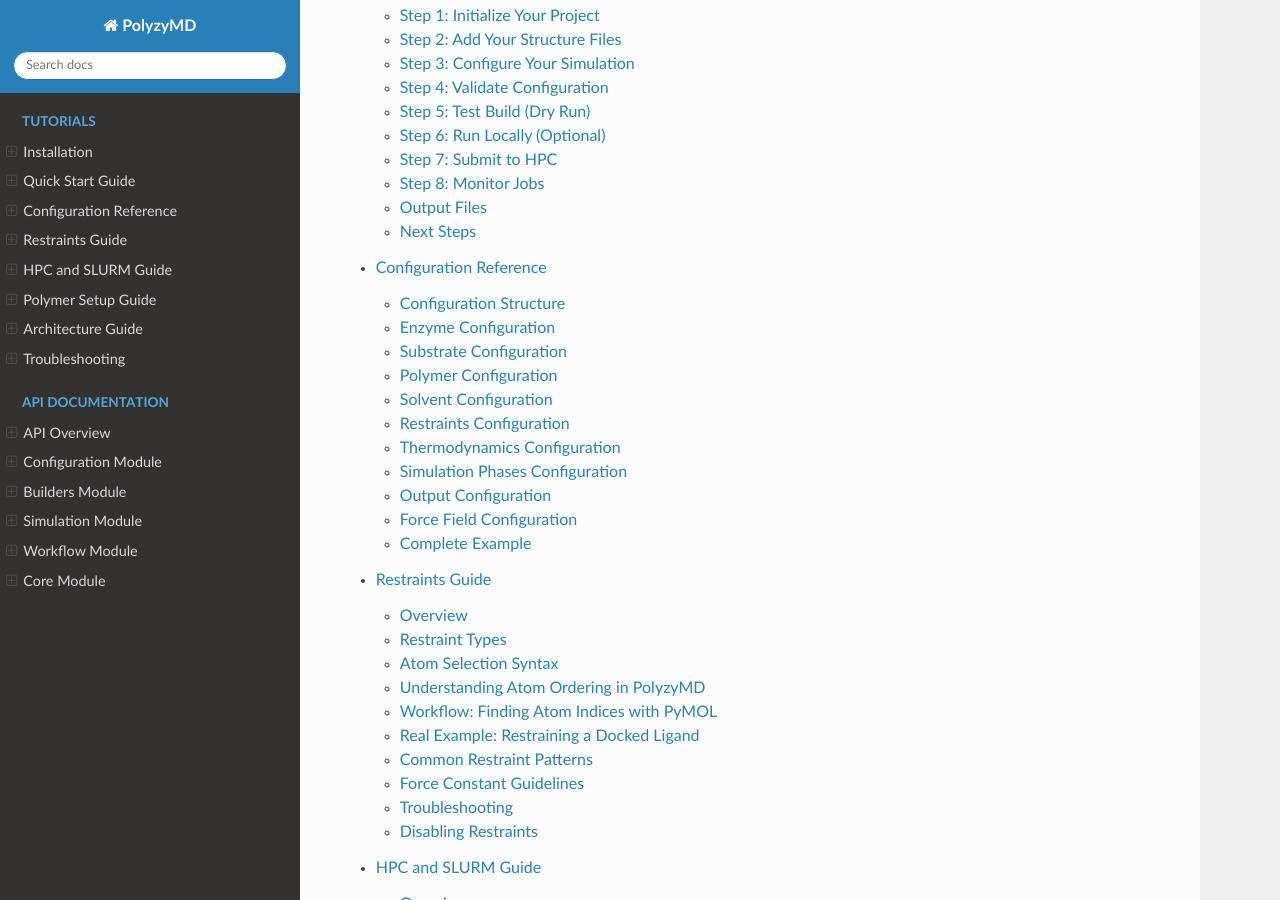
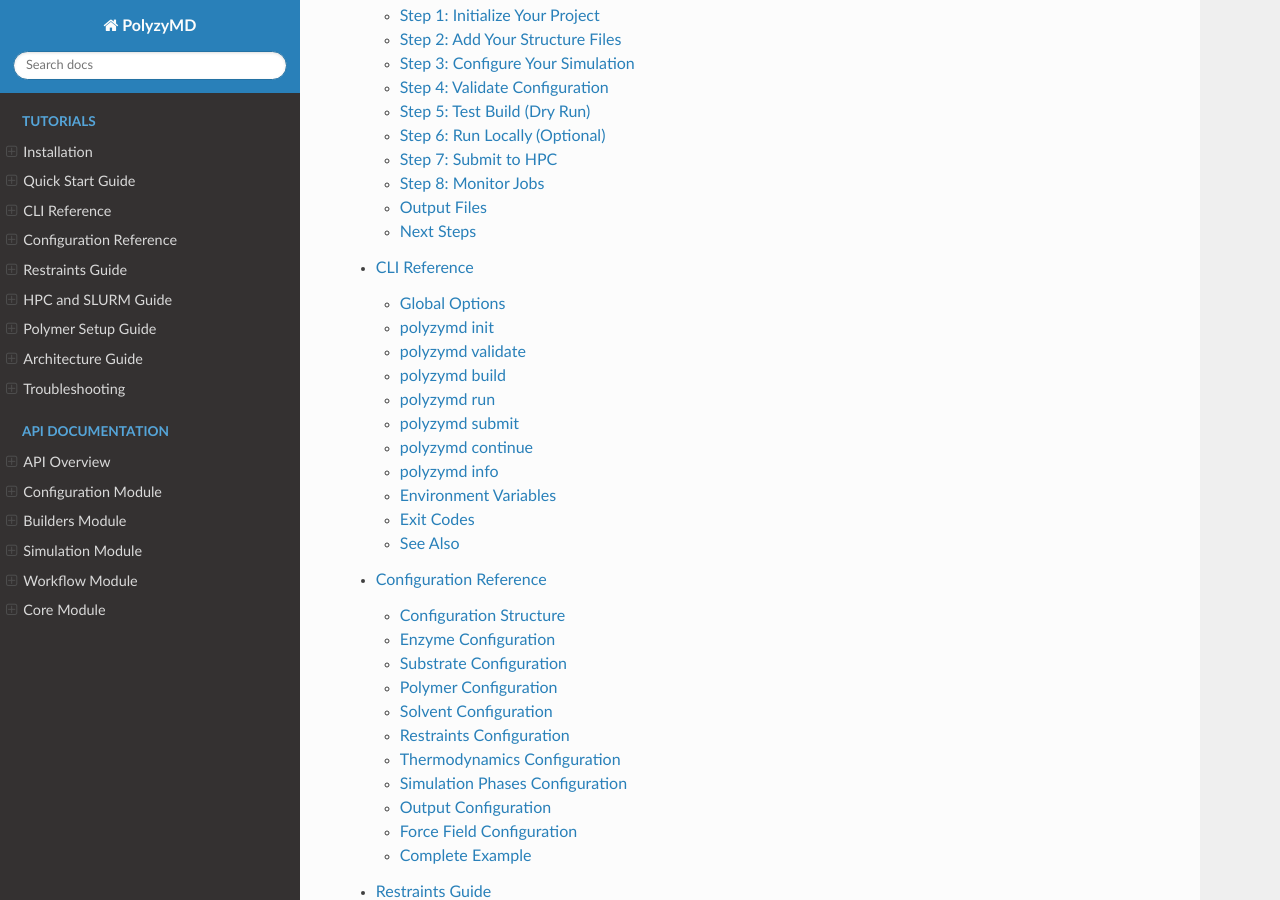
Before and after one commit to joelaforet/polyzymd, a Sphinx documentation site: the page built from docs/source/index.rst, in a window 1280 px wide and 900 px high, scrolled down 1506 px. Built offline with Sphinx 7.4.7 and the Read the Docs theme 3.1.0, drawn with Linux system fonts in a browser that asks for light colours; some of the changed lines change nothing that is shown.

Commit message:
Add CLI reference documentation
Create comprehensive CLI reference (cli_reference.md) covering all commands:
- polyzymd init: Project scaffolding with template files
- polyzymd validate: Configuration validation
- polyzymd build: System building without simulation
- polyzymd run: Local simulation execution
- polyzymd submit: SLURM daisy-chain job submission
- polyzymd continue: Checkpoint-based continuation
- polyzymd info: Installation and dependency info

Each command documented with:
- All options and flags with descriptions
- Usage examples
- Expected output and behavior

Also updated:
- architecture.md: Added init and info to CLI command table
- index.rst: Added cli_reference to documentation navigation

````diff
--- a/docs/source/index.rst
+++ b/docs/source/index.rst
@@ -62,6 +62,7 @@
 
    tutorials/installation
    tutorials/quickstart
+   tutorials/cli_reference
    tutorials/configuration
    tutorials/restraints
    tutorials/hpc_slurm
--- a/docs/source/tutorials/architecture.md
+++ b/docs/source/tutorials/architecture.md
@@ -77,11 +77,13 @@
 
 | Command | Function | Primary Module Used |
 |---------|----------|---------------------|
+| `polyzymd init` | Initialize new project directory | Template files |
 | `polyzymd build` | Build system without running | `SystemBuilder` |
 | `polyzymd run` | Build and run initial simulation | `SystemBuilder` + `SimulationRunner` |
 | `polyzymd continue` | Continue from checkpoint | `ContinuationManager` |
 | `polyzymd submit` | Submit daisy-chain to SLURM | `DaisyChainSubmitter` |
 | `polyzymd validate` | Validate config file | `SimulationConfig` |
+| `polyzymd info` | Show installation info | Version + dependencies |
 
 **Where to modify:**
 - Add new CLI commands: `cli/main.py`
--- /dev/null
+++ b/docs/source/tutorials/cli_reference.md
@@ -0,0 +1,375 @@
+# CLI Reference
+
+Complete reference for all PolyzyMD command-line interface commands.
+
+## Global Options
+
+All commands support these global options:
+
+```bash
+polyzymd --version        # Show version
+polyzymd --help           # Show help
+polyzymd -v <command>     # Verbose output (debug logging)
+```
+
+---
+
+## polyzymd init
+
+Initialize a new PolyzyMD project directory with template files.
+
+```bash
+polyzymd init --name <project_name>
+polyzymd init -n <project_name>
+```
+
+### Options
+
+| Option | Short | Required | Description |
+|--------|-------|----------|-------------|
+| `--name` | `-n` | Yes | Name of the project directory to create |
+
+### What It Creates
+
+```
+<project_name>/
+├── config.yaml              <- Template configuration (edit this)
+├── structures/              <- Add your PDB/SDF files here
+│   ├── place_protein_here.placeholder.txt
+│   └── place_ligand_here.placeholder.txt
+├── job_scripts/             <- Generated SLURM scripts go here
+└── slurm_logs/              <- SLURM output logs go here
+```
+
+### Example
+
+```bash
+# Create a new project
+polyzymd init --name lipase_dmso_study
+cd lipase_dmso_study
+
+# Add your structure files
+cp ~/structures/LipA.pdb structures/enzyme.pdb
+cp ~/docking/substrate.sdf structures/substrate.sdf
+
+# Remove placeholder files
+rm structures/*.placeholder.txt
+
+# Edit the configuration
+nano config.yaml
+
+# Validate
+polyzymd validate -c config.yaml
+```
+
+### Notes
+
+- The command will fail if the directory already exists
+- The template `config.yaml` has all sections commented out with example values
+- Uncomment and modify only the sections you need
+
+---
+
+## polyzymd validate
+
+Validate a configuration file without building or running.
+
+```bash
+polyzymd validate --config <path>
+polyzymd validate -c <path>
+```
+
+### Options
+
+| Option | Short | Required | Description |
+|--------|-------|----------|-------------|
+| `--config` | `-c` | Yes | Path to YAML configuration file |
+
+### What It Checks
+
+- YAML syntax validity
+- Required fields are present
+- Referenced files (PDB, SDF) exist
+- Monomer probabilities sum to 1.0
+- Valid enum values (water model, ensemble, etc.)
+- Co-solvent specification (volume_fraction XOR concentration)
+
+### Example
+
+```bash
+polyzymd validate -c config.yaml
+```
+
+**Output (success):**
+```
+Validating configuration: config.yaml
+Configuration is valid!
+
+Summary:
+  Name: LipA_polymer_simulation
+  Enzyme: LipA
+  Substrate: ResorufinButyrate
+  Polymers: SBMA-EGPMA
+    Count: 2
+    Length: 5
+    Monomer A: 98.0%
+    Monomer B: 2.0%
+  Temperature: 300.0 K
+  Pressure: 1.0 atm
+
+Simulation phases:
+  Equilibration: 1.0 ns (NVT)
+  Production: 100.0 ns (NPT)
+  Segments: 10
+```
+
+---
+
+## polyzymd build
+
+Build the simulation system (parameterize, solvate) without running.
+
+```bash
+polyzymd build --config <path> [options]
+polyzymd build -c <path> -r <replicate>
+```
+
+### Options
+
+| Option | Short | Required | Default | Description |
+|--------|-------|----------|---------|-------------|
+| `--config` | `-c` | Yes | - | Path to YAML configuration file |
+| `--replicate` | `-r` | No | 1 | Replicate number (affects polymer random seed) |
+| `--scratch-dir` | - | No | from config | Override scratch directory |
+| `--projects-dir` | - | No | from config | Override projects directory |
+| `--output-dir` | `-o` | No | from config | Alias for --scratch-dir |
+| `--dry-run` | - | No | false | Validate only, don't build |
+
+### Example
+
+```bash
+# Build replicate 1
+polyzymd build -c config.yaml -r 1
+
+# Build with custom output directory
+polyzymd build -c config.yaml -r 1 --scratch-dir ./test_output
+
+# Dry run to check configuration
+polyzymd build -c config.yaml --dry-run
+```
+
+### Output Files
+
+The build command creates:
+- `solvated_system.pdb` - Complete system with water and ions
+- `system.xml` - OpenMM serialized system
+- `topology.json` - Topology information
+- `build.log` - Build process log
+
+---
+
+## polyzymd run
+
+Build and run a complete simulation (equilibration + first production segment).
+
+```bash
+polyzymd run --config <path> [options]
+polyzymd run -c <path> -r <replicate>
+```
+
+### Options
+
+| Option | Short | Required | Default | Description |
+|--------|-------|----------|---------|-------------|
+| `--config` | `-c` | Yes | - | Path to YAML configuration file |
+| `--replicate` | `-r` | No | 1 | Replicate number |
+| `--scratch-dir` | - | No | from config | Override scratch directory |
+| `--projects-dir` | - | No | from config | Override projects directory |
+| `--segment-time` | - | No | auto | Override production time per segment (ns) |
+| `--segment-frames` | - | No | auto | Override frames per segment |
+| `--skip-build` | - | No | false | Skip building (use existing system) |
+
+### Example
+
+```bash
+# Run locally (useful for testing)
+polyzymd run -c config.yaml -r 1
+
+# Run with shorter segment for testing
+polyzymd run -c config.yaml -r 1 --segment-time 0.1 --segment-frames 10
+```
+
+### Workflow
+
+1. Load and validate configuration
+2. Build system (enzyme + substrate + polymers + solvent)
+3. Apply restraints (if configured)
+4. Run energy minimization
+5. Run equilibration (NVT)
+6. Run first production segment (NPT)
+
+---
+
+## polyzymd submit
+
+Submit daisy-chain jobs to SLURM for HPC execution.
+
+```bash
+polyzymd submit --config <path> --replicates <range> [options]
+polyzymd submit -c <path> -r 1-5 --preset aa100
+```
+
+### Options
+
+| Option | Short | Required | Default | Description |
+|--------|-------|----------|---------|-------------|
+| `--config` | `-c` | Yes | - | Path to YAML configuration file |
+| `--replicates` | `-r` | No | "1" | Replicate range (e.g., "1-5", "1,3,5") |
+| `--preset` | - | No | aa100 | SLURM partition preset |
+| `--email` | - | No | "" | Email for job notifications |
+| `--scratch-dir` | - | No | from config | Override scratch directory |
+| `--projects-dir` | - | No | from config | Override projects directory |
+| `--output-dir` | - | No | auto | Directory for job scripts |
+| `--time-limit` | - | No | from preset | Override SLURM time limit (HH:MM:SS) |
+| `--dry-run` | - | No | false | Generate scripts without submitting |
+
+### SLURM Presets
+
+| Preset | Partition | Time Limit | Description |
+|--------|-----------|------------|-------------|
+| `aa100` | aa100 | 24:00:00 | NVIDIA A100 GPUs |
+| `al40` | al40 | 24:00:00 | NVIDIA L40 GPUs |
+| `blanca-shirts` | blanca-shirts | 7-00:00:00 | Shirts lab partition |
+| `testing` | atesting | 01:00:00 | Quick tests |
+
+### Example
+
+```bash
+# Dry run first to check scripts
+polyzymd submit -c config.yaml -r 1-5 --preset aa100 --dry-run
+
+# Submit for real with email notifications
+polyzymd submit -c config.yaml -r 1-5 --preset aa100 --email you@university.edu
+
+# Quick test with short time limit
+polyzymd submit -c config.yaml -r 1 --preset testing --time-limit 0:05:00
+
+# Custom directories for HPC
+polyzymd submit -c config.yaml -r 1-3 --preset aa100 \
+    --scratch-dir /scratch/alpine/$USER/sims \
+    --projects-dir /projects/$USER/polyzymd
+```
+
+### Daisy-Chain Jobs
+
+The submit command creates a chain of dependent SLURM jobs:
+
+```
+Job 1 (initial)  →  Job 2 (continue)  →  Job 3 (continue)  →  ...
+   build + eq          segment 1           segment 2
+   + segment 0
+```
+
+Each job only starts after the previous one completes successfully.
+
+---
+
+## polyzymd continue
+
+Continue a simulation from a previous segment checkpoint.
+
+```bash
+polyzymd continue --working-dir <path> --segment <n> --segment-time <ns>
+polyzymd continue -w <path> -s <n> -t <ns>
+```
+
+### Options
+
+| Option | Short | Required | Default | Description |
+|--------|-------|----------|---------|-------------|
+| `--working-dir` | `-w` | Yes | - | Working directory with previous segment |
+| `--segment` | `-s` | Yes | - | Segment index to run (1-based) |
+| `--segment-time` | `-t` | Yes | - | Duration of this segment (ns) |
+| `--num-samples` | `-n` | No | 250 | Number of frames to save |
+
+### Example
+
+```bash
+# Continue to segment 2 (after segment 1 completed)
+polyzymd continue -w /scratch/user/sim/LipA_300K_run1 -s 2 -t 10.0 -n 250
+```
+
+### Notes
+
+- This command is typically called by SLURM continuation scripts, not manually
+- It loads the checkpoint from the previous segment automatically
+- The segment index is 1-based (segment 1 continues from segment 0)
+
+---
+
+## polyzymd info
+
+Display PolyzyMD installation and dependency information.
+
+```bash
+polyzymd info
+```
+
+### Example Output
+
+```
+PolyzyMD - Molecular Dynamics for Enzyme-Polymer Systems
+Version: 0.1.0
+
+Dependencies:
+  OpenMM: 8.1.1
+  OpenFF Toolkit: 0.16.0
+  OpenFF Interchange: 0.3.25
+  Pydantic: 2.7.1
+
+Example configs: polyzymd/configs/examples/
+```
+
+### Use Cases
+
+- Verify installation is complete
+- Check dependency versions for troubleshooting
+- Confirm GPU-enabled OpenMM is installed
+
+---
+
+## Environment Variables
+
+PolyzyMD expands environment variables in configuration paths:
+
+| Variable | Example | Description |
+|----------|---------|-------------|
+| `$USER` | jsmith | Current username |
+| `$HOME` | /home/jsmith | Home directory |
+| `~` | /home/jsmith | Home directory shortcut |
+| `${VAR}` | - | Any environment variable |
+
+### Example
+
+```yaml
+output:
+  projects_directory: "/projects/$USER/polyzymd"
+  scratch_directory: "/scratch/alpine/$USER/simulations"
+```
+
+---
+
+## Exit Codes
+
+| Code | Meaning |
+|------|---------|
+| 0 | Success |
+| 1 | Error (validation failure, build failure, etc.) |
+
+---
+
+## See Also
+
+- {doc}`quickstart` - Getting started tutorial
+- {doc}`configuration` - Configuration file reference
+- {doc}`hpc_slurm` - HPC and SLURM guide
````
